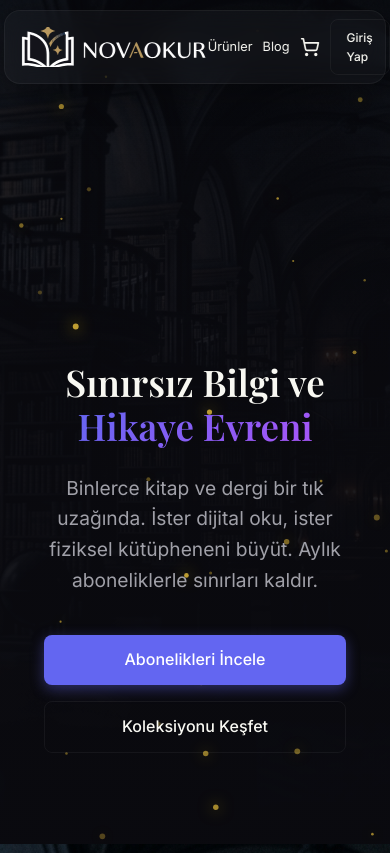
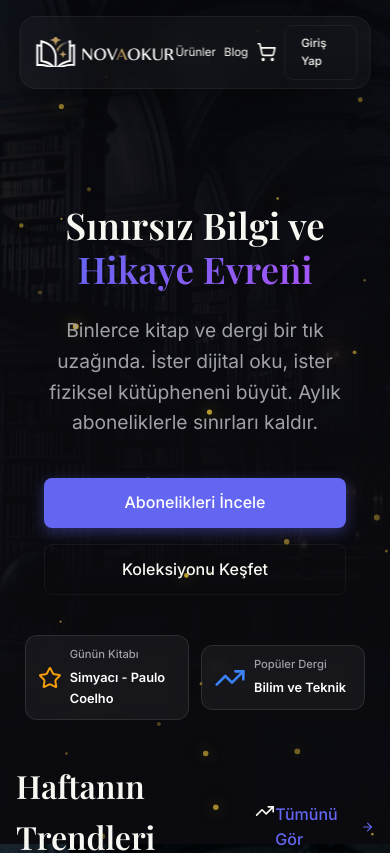
Before and after one commit to erenotk-dev/novaokur, a React (Vite) app: page / in a window 390 px wide. Shown: the top 853 px of the page. Built offline with nearby package versions, Linux system fonts and the light colour scheme; no server answers; a web font is replaced by a local one.

Commit message:
Add files via upload

```diff
--- a/src/components/Footer.tsx
+++ b/src/components/Footer.tsx
@@ -2,6 +2,21 @@ import { useState, useEffect } from 'react';
 import axios from 'axios';
 import { MapPin, Phone, Mail, ShieldCheck, CreditCard, Clock, Instagram, Twitter } from 'lucide-react';
 import '../styles/Footer.css';
+
+const formatSocialLink = (url: string, platform: 'instagram' | 'twitter') => {
+  if (!url) return '';
+  const trimmed = url.trim();
+  if (/^https?:\/\//i.test(trimmed)) {
+    return trimmed;
+  }
+  if (trimmed.startsWith('@') || !trimmed.includes('/')) {
+    const cleanUsername = trimmed.startsWith('@') ? trimmed.slice(1) : trimmed;
+    return platform === 'instagram'
+      ? `https://instagram.com/${cleanUsername}`
+      : `https://twitter.com/${cleanUsername}`;
+  }
+  return `https://${trimmed}`;
+};
 
 const Footer = () => {
   const [socialLinks, setSocialLinks] = useState({
@@ -13,9 +28,6 @@ const Footer = () => {
     axios.get('https://novaokur.onrender.com/api/settings')
       .then(res => {
         if (res.data) {
-          // Eger veritabanindan null gelirse gizlemek icin bos string aliyoruz,
-          // eger deger varsa o degeri atiyoruz. Ancak yeni eklendigi icin
-          // eger undefined gelirse (eski sunucu) varsayilanlari bozmuyoruz.
           if (res.data.instagramUrl !== undefined) {
              setSocialLinks({
                instagram: res.data.instagramUrl || '',
@@ -41,12 +53,12 @@ const Footer = () => {
           </p>
           <div className="social-links" style={{ display: 'flex', gap: '15px', marginTop: '15px', marginBottom: '20px' }}>
             {socialLinks.instagram && (
-              <a href={socialLinks.instagram} target="_blank" rel="noopener noreferrer" className="social-icon" style={{ color: 'var(--text-secondary)', transition: 'color 0.3s' }} onMouseEnter={(e) => e.currentTarget.style.color = '#E1306C'} onMouseLeave={(e) => e.currentTarget.style.color = 'var(--text-secondary)'}>
+              <a href={formatSocialLink(socialLinks.instagram, 'instagram')} target="_blank" rel="noopener noreferrer" className="social-icon" style={{ color: 'var(--text-secondary)', transition: 'color 0.3s' }} onMouseEnter={(e) => e.currentTarget.style.color = '#E1306C'} onMouseLeave={(e) => e.currentTarget.style.color = 'var(--text-secondary)'}>
                 <Instagram size={24} />
               </a>
             )}
             {socialLinks.twitter && (
-              <a href={socialLinks.twitter} target="_blank" rel="noopener noreferrer" className="social-icon" style={{ color: 'var(--text-secondary)', transition: 'color 0.3s' }} onMouseEnter={(e) => e.currentTarget.style.color = '#1DA1F2'} onMouseLeave={(e) => e.currentTarget.style.color = 'var(--text-secondary)'}>
+              <a href={formatSocialLink(socialLinks.twitter, 'twitter')} target="_blank" rel="noopener noreferrer" className="social-icon" style={{ color: 'var(--text-secondary)', transition: 'color 0.3s' }} onMouseEnter={(e) => e.currentTarget.style.color = '#1DA1F2'} onMouseLeave={(e) => e.currentTarget.style.color = 'var(--text-secondary)'}>
                 <Twitter size={24} />
               </a>
             )}
--- a/src/pages/ProductDetail.tsx
+++ b/src/pages/ProductDetail.tsx
@@ -24,9 +24,34 @@ interface Review {
   user: { name: string };
 }
 
+
+const parseProductDescription = (rawDesc: string) => {
+  const defaultValues = {
+    description: rawDesc || '',
+    criticalStock: 45,
+    criticalStockText: 'Kritik Stok Uyarısı!'
+  };
+
+  if (!rawDesc) return defaultValues;
+
+  const stockMatch = rawDesc.match(/\[CRITICAL_STOCK:(\d+)\]/);
+  const textMatch = rawDesc.match(/\[CRITICAL_STOCK_TEXT:([^\]]+)\]/);
+
+  let cleanDesc = rawDesc;
+  if (stockMatch) cleanDesc = cleanDesc.replace(stockMatch[0], '');
+  if (textMatch) cleanDesc = cleanDesc.replace(textMatch[0], '');
+
+  return {
+    description: cleanDesc.trim(),
+    criticalStock: stockMatch ? parseInt(stockMatch[1]) : 45,
+    criticalStockText: textMatch ? textMatch[1] : 'Kritik Stok Uyarısı!'
+  };
+};
+
 const ProductDetail = () => {
   const { id } = useParams<{ id: string }>();
   const navigate = useNavigate();
+  const parsedData = product ? parseProductDescription(product.description) : { description: '', criticalStock: 45, criticalStockText: 'Kritik Stok Uyarısı!' };
   const [product, setProduct] = useState<Product | null>(null);
   const [reviews, setReviews] = useState<Review[]>([]);
   const [recommendations, setRecommendations] = useState<Product[]>([]);
@@ -138,10 +163,14 @@ const ProductDetail = () => {
              <span className="badge-type">{product.type === 'BOOK' ? 'Kitap' : 'Dergi'}</span>
              <h1>{product.title}</h1>
              <div className="price-tag">{product.price} ₺</div>
+             {product.format === 'PHYSICAL' && product.stock <= parsedData.criticalStock && (
+               <div className="critical-stock-alert" style={{ background: 'rgba(239, 68, 68, 0.15)', border: '1px solid #ef4444', color: '#fca5a5', padding: '12px 18px', borderRadius: '12px', marginBottom: '20px', display: 'flex', alignItems: 'center', gap: '8px', fontWeight: 'bold', fontSize: '0.95rem' }}>
+                 ⚠️ {parsedData.criticalStockText} (Stokta Son {product.stock} Adet!)
+               </div>
+             )}
              <div className="description">
                 <div className={!isExpanded ? 'clamped-text' : ''}>
-                  {product.description ?
-                    product.description.split('\n').map((line, i) => (
+                  {parsedData.description ? parsedData.description.split('\n').map((line, i) => (
                       <p key={i} style={{ minHeight: line.trim() === '' ? '14px' : 'auto', margin: '0 0 8px 0' }}>
                         {line}
                       </p>
--- a/src/styles/Home.css
+++ b/src/styles/Home.css
@@ -119,11 +119,64 @@
   100% { transform: translateY(0px) rotate(0deg); }
 }
 
+@keyframes float-mobile {
+  0% { transform: translateY(0px); }
+  50% { transform: translateY(-8px); }
+  100% { transform: translateY(0px); }
+}
+
 /* Responsive */
 @media (max-width: 768px) {
   .hero-content h1 { font-size: 2.5rem; }
-  .decor-1, .decor-2 { display: none; }
-  .nav-links { display: none; } /* Mobil menü guncellenecek */
+
+  .hero-section {
+    flex-direction: column;
+    justify-content: flex-start;
+    padding-top: 130px;
+    padding-bottom: 40px;
+    min-height: auto;
+  }
+
+  .hero-decoration {
+    position: relative;
+    display: flex !important;
+    flex-direction: row;
+    justify-content: center;
+    align-items: center;
+    gap: 12px;
+    width: 100%;
+    height: auto;
+    margin-top: 40px;
+    pointer-events: all;
+    z-index: 2;
+  }
+
+  .decor-1, .decor-2 {
+    display: flex !important;
+    position: relative !important;
+    top: auto !important;
+    left: auto !important;
+    right: auto !important;
+    bottom: auto !important;
+    transform: none !important;
+    animation: float-mobile 6s ease-in-out infinite !important;
+    padding: 10px 12px;
+    width: 48%;
+    max-width: 200px;
+    gap: 8px;
+  }
+
+  .decor-1 h4, .decor-2 h4 {
+    font-size: 0.7rem;
+  }
+
+  .decor-1 p, .decor-2 p {
+    font-size: 0.8rem;
+  }
+
+  .decor-2 {
+    animation-delay: 2s !important;
+  }
 }
 
 /* --- YENI VITRIN (ANASAYFA) GELISTIRMELERI --- */
--- a/src/styles/globals.css
+++ b/src/styles/globals.css
@@ -203,21 +203,24 @@ ul {
 @media (max-width: 768px) {
   .navbar {
     padding: 8px 12px;
-    width: 98%;
-    top: 10px;
+    width: 90%; /* Kenarlardan içeri çekildi, daha şık yüzen kapsül görüntüsü verildi */
+    top: 16px;
+  }
+  .brand-logo {
+    height: 30px !important; /* Logoyu küçülterek yatayda yer kazandırıyoruz */
   }
   .nav-links {
-    gap: 10px;
+    gap: 8px; /* Öğelerin arasındaki boşluğu daralttık */
   }
   .nav-brand span {
     display: none;
   }
   .nav-links a {
-    font-size: 0.8rem;
+    font-size: 0.72rem; /* Sığması için yazı boyutunu azıcık küçülttük */
   }
   .nav-links .btn {
-    padding: 6px 10px;
-    font-size: 0.75rem;
+    padding: 6px 8px; /* Hesabım butonunun taşmasını önlemek için padding daraltıldı */
+    font-size: 0.72rem;
   }
 }
 
```
Also changed, not shown: src/pages/Admin.tsx (+94 -9 lines).
